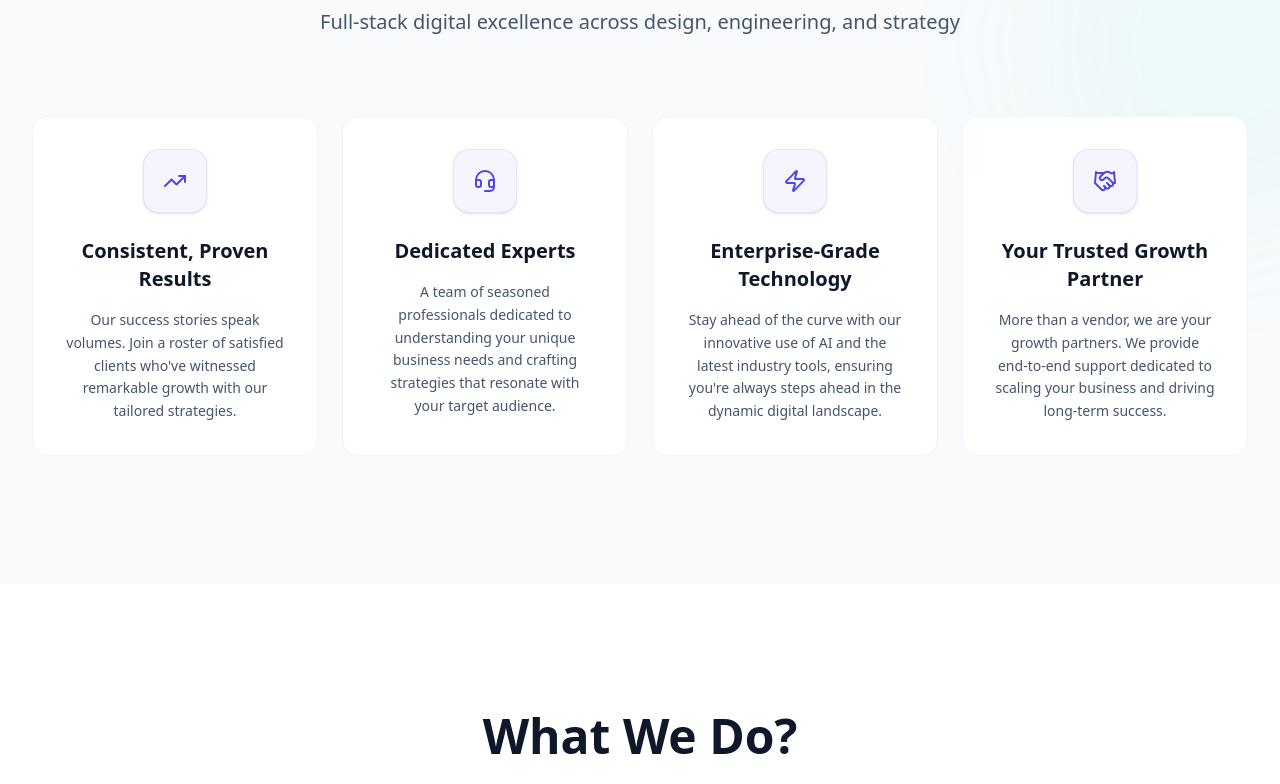
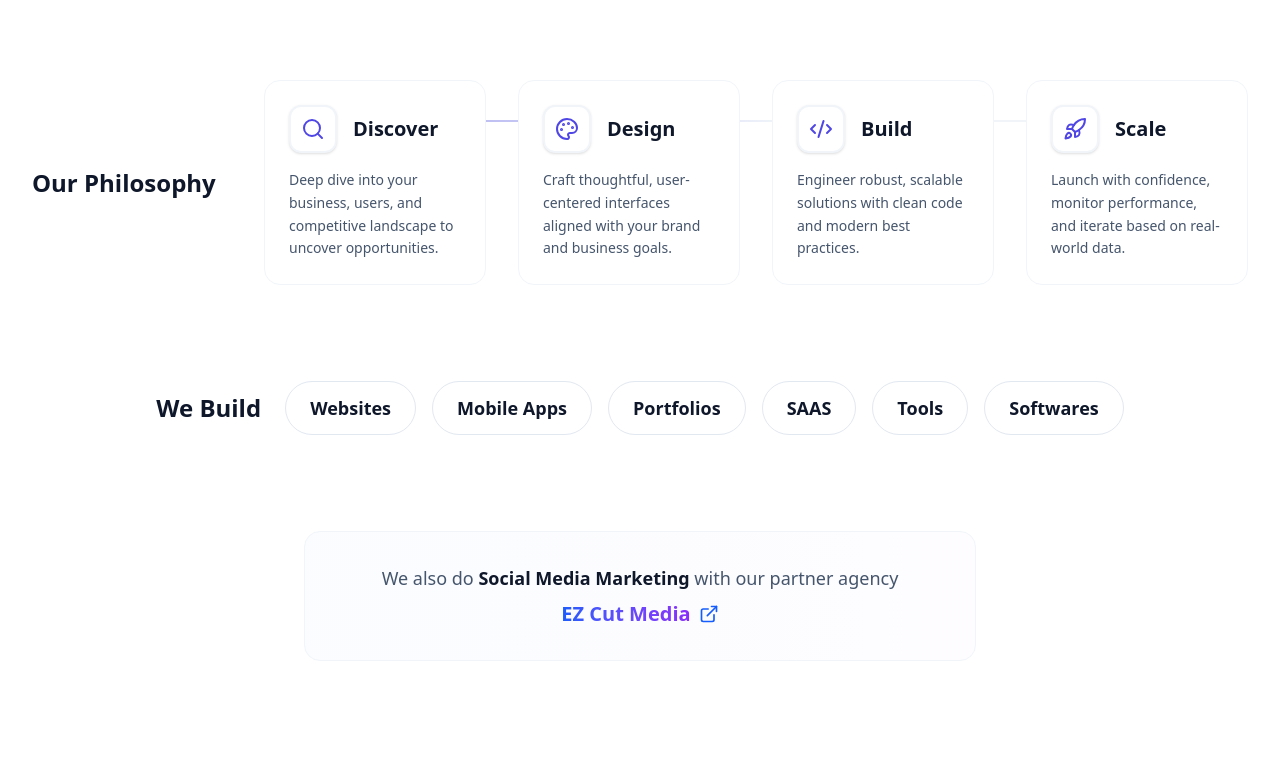
Before and after one commit to krishnachandra/atomiqworks, a Next.js app: page / in a window 1280 px wide. Shown: the part 1516-2300 px from the top of the page. Built offline with nearby package versions, Linux system fonts and the light colour scheme.

Commit message:
Swap Process and Capabilities sections on homepage

```diff
--- a/src/app/page.tsx
+++ b/src/app/page.tsx
@@ -15,8 +15,8 @@ export default function Home() {
       <Navbar />
       <Hero />
       <StatsBanner />
+      <Process />
       <Capabilities />
-      <Process />
       <TrustSignals />
       <Contact />
       <Footer />
```
